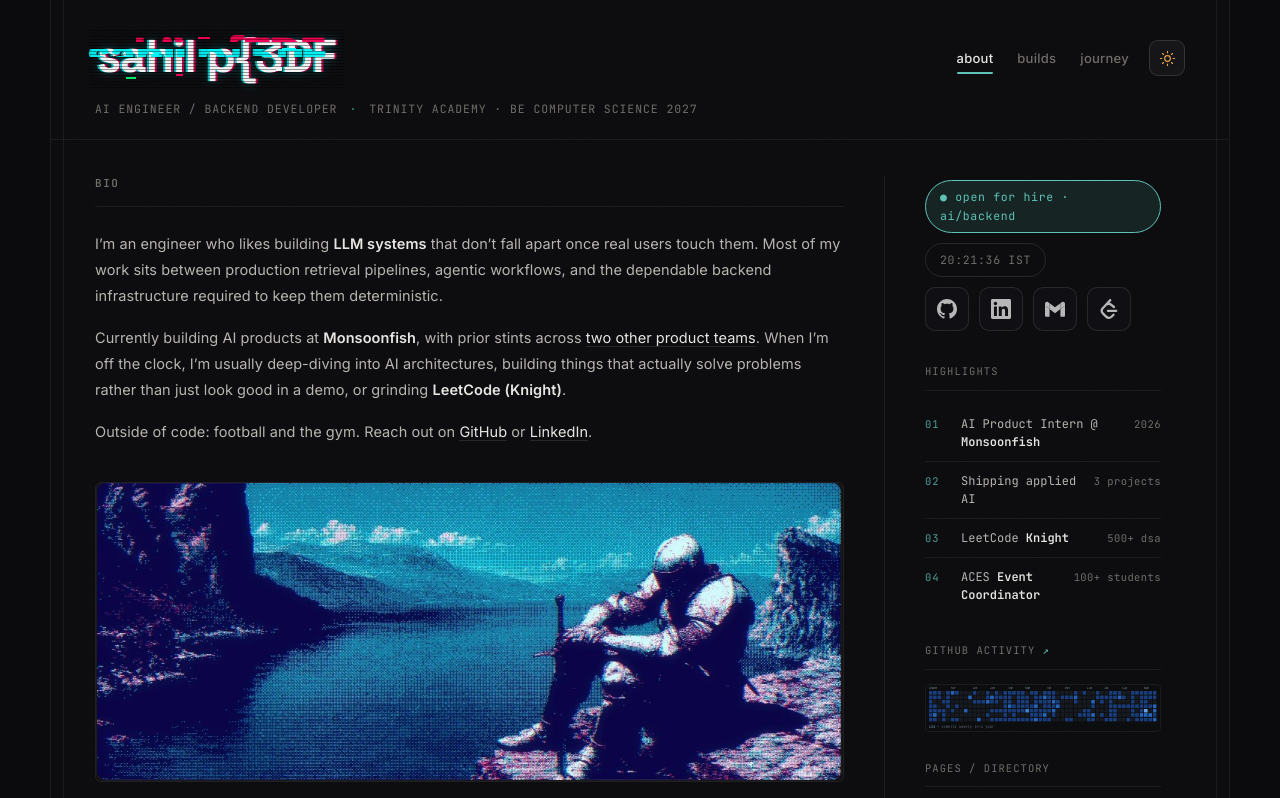
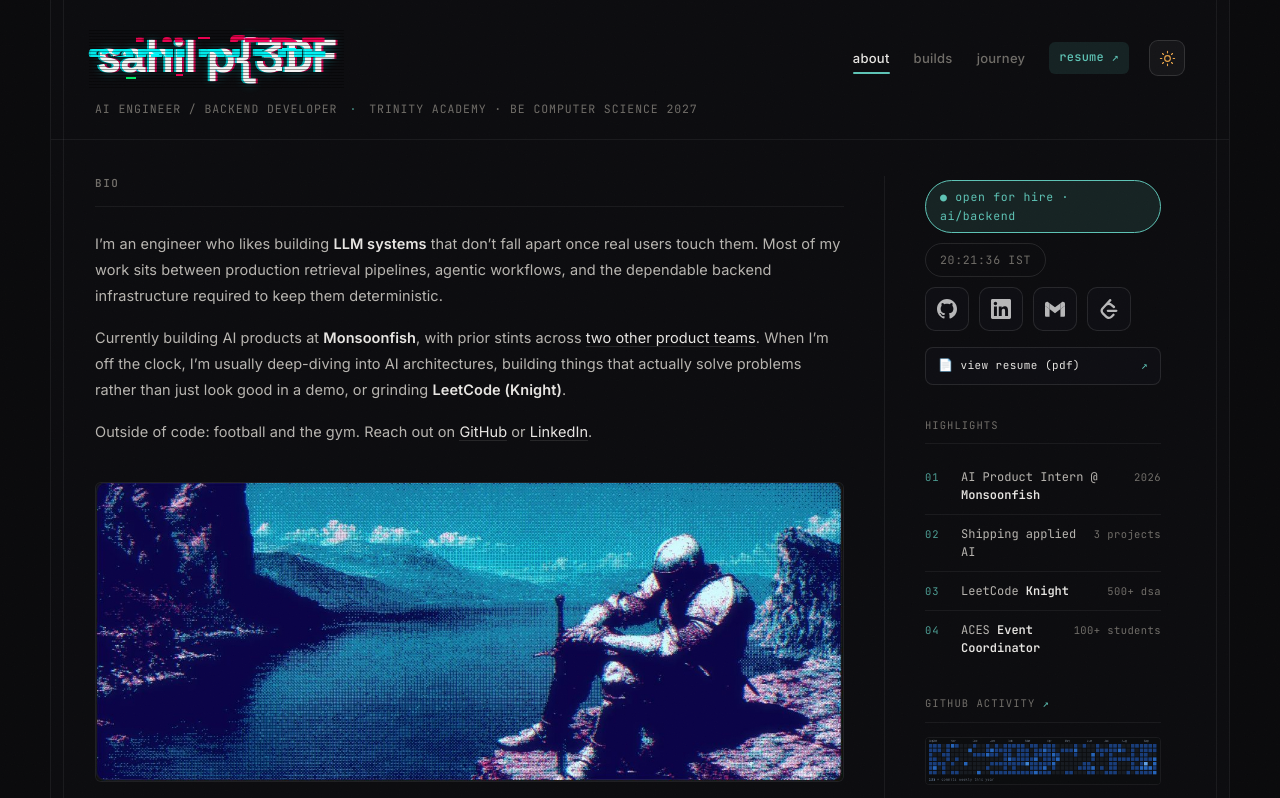
Before and after one commit to sahil261005/Portfolio, a plain HTML site: page index.html in a window 1280 px wide. Shown: the top 798 px of the page. Drawn offline with Linux system fonts and the light colour scheme.

Commit message:
add resume pdf and instant view links in nav, reach card, and directory

```diff
--- a/index.html
+++ b/index.html
@@ -24,6 +24,7 @@
         <a class="nav__link is-active" href="#about">about</a>
         <a class="nav__link" href="#builds">builds</a>
         <a class="nav__link" href="#journey">journey</a>
+        <a class="nav__link nav__link--resume" href="./assets/resume.pdf" target="_blank" rel="noopener noreferrer">resume ↗</a>
       </nav>
       <div class="theme-control">
         <button class="theme-btn" id="themeBtn" aria-label="toggle theme">
@@ -97,6 +98,13 @@
             <a href="mailto:sahilrpawar3@gmail.com" aria-label="email" title="email"><img src="./assets/icons/gmail.svg" alt="email" /></a>
             <a href="https://leetcode.com/u/sahil_2610" target="_blank" rel="noopener" aria-label="leetcode" title="leetcode"><img src="./assets/icons/leetcode.svg" alt="leetcode" /></a>
           </div>
+          <a href="./assets/resume.pdf" target="_blank" rel="noopener noreferrer" class="resume-badge mono">
+            <span class="resume-badge__left">
+              <span class="resume-badge__icon" aria-hidden="true">📄</span>
+              <span class="resume-badge__text">view resume (pdf)</span>
+            </span>
+            <span class="resume-badge__arrow" aria-hidden="true">↗</span>
+          </a>
         </div>
       </section>
 
@@ -161,6 +169,13 @@
               <span class="page-nav__desc">career trajectory</span>
             </div>
             <span class="page-nav__arrow mono" aria-hidden="true">→</span>
+          </a>
+          <a href="./assets/resume.pdf" target="_blank" rel="noopener noreferrer" class="page-nav__item">
+            <div class="page-nav__meta">
+              <span class="page-nav__route mono">/resume</span>
+              <span class="page-nav__desc">curriculum vitae [pdf]</span>
+            </div>
+            <span class="page-nav__arrow mono" aria-hidden="true">↗</span>
           </a>
         </nav>
       </section>
--- a/styles.css
+++ b/styles.css
@@ -780,6 +780,25 @@ body.is-loaded { opacity: 1; transition: opacity 0.5s ease 0.1s; }
   background: var(--accent);
   border-radius: 1px;
 }
+.nav__link--resume {
+  color: var(--accent);
+  font-family: var(--mono);
+  font-size: 12px;
+  display: inline-flex;
+  align-items: center;
+  gap: 4px;
+  padding: 4px 10px;
+  border-radius: 6px;
+  border: 1px solid var(--accent-border);
+  background: var(--accent-soft);
+  transition: all 0.2s ease;
+}
+.nav__link--resume:hover {
+  background: var(--accent);
+  color: var(--bg) !important;
+  border-color: var(--accent);
+  box-shadow: 0 0 12px var(--accent-glow);
+}
 
 /* theme toggle control & hint */
 .theme-control {
@@ -1109,6 +1128,45 @@ body.is-loaded { opacity: 1; transition: opacity 0.5s ease 0.1s; }
   border-radius: 999px;
   letter-spacing: 0.06em;
   font-family: var(--mono);
+}
+.resume-badge {
+  display: inline-flex;
+  align-items: center;
+  justify-content: space-between;
+  width: 100%;
+  margin-top: 6px;
+  padding: 8px 12px;
+  background: var(--bg-card);
+  border: 1px solid var(--border-s);
+  border-radius: 8px;
+  color: var(--fg);
+  font-size: 11px;
+  letter-spacing: 0.04em;
+  text-decoration: none;
+  font-family: var(--mono);
+  transition: all 0.2s ease;
+}
+.resume-badge:hover {
+  border-color: var(--accent);
+  background: var(--accent-soft);
+  color: var(--accent);
+  box-shadow: 0 0 12px var(--accent-glow);
+  transform: translateY(-1px);
+}
+.resume-badge__left {
+  display: inline-flex;
+  align-items: center;
+  gap: 7px;
+}
+.resume-badge__icon {
+  font-size: 12px;
+}
+.resume-badge__arrow {
+  color: var(--accent);
+  transition: transform 0.2s ease;
+}
+.resume-badge:hover .resume-badge__arrow {
+  transform: translate(2px, -2px);
 }
 
 /* social icon tiles */
```
Also changed, not shown: builds.html (+1 -0 lines), journey.html (+1 -0 lines), 1 other file.
